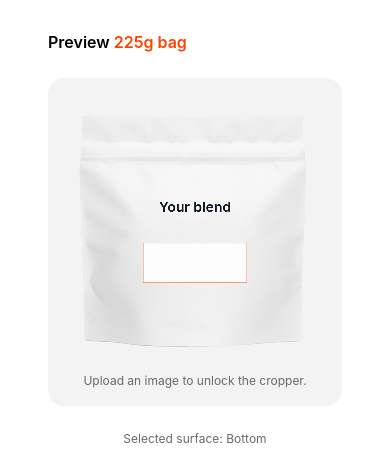
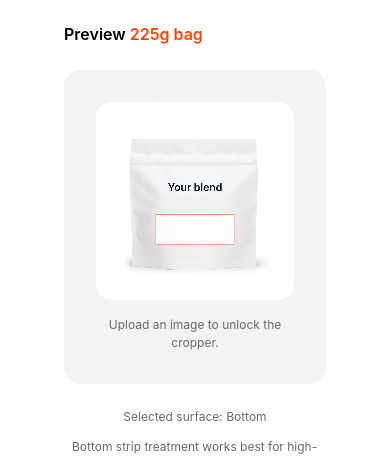
Before and after one commit to EZPZCOFFEE/ezpz.coffee, a Next.js app: page / in a window 390 px wide. Shown: the part 1361-1817 px from the top of the page. Built offline with nearby package versions, Linux system fonts and the light colour scheme; no server answers; what @shopify/hydrogen-react would draw is missing.

Commit message:
Cleanup layout

```diff
--- a/app/_components/CustomizationPageClient.tsx
+++ b/app/_components/CustomizationPageClient.tsx
@@ -60,10 +60,13 @@ const CustomizationPageClient = () => {
   return (
     <FormProvider {...formMethods}>
       <div className={styles.container}>
+        <div className={styles.panelColumn}>
           <CustomizationPanel
             statusMessage={statusMessage}
             onSubmit={(event) => void handleFormSubmit(event)}
           />
+        </div>
+        <div className={styles.previewColumn}>
           <PreviewDisplay
             formValues={watchedValues}
             roastPreviewLabel={roastPreviewLabel}
@@ -74,6 +77,7 @@ const CustomizationPageClient = () => {
             surfacePreviewDescription={surfacePreviewDetail.description}
           />
         </div>
+      </div>
     </FormProvider>
   );
 };
--- a/app/_components/PreviewCanvas.tsx
+++ b/app/_components/PreviewCanvas.tsx
@@ -11,7 +11,7 @@ import {
 } from "react";
 
 import styles from "@/app/styles.module.scss";
-import bagMockupBlank from "@/public/bags/mockup-blank.png";
+import bagMockupBlank from "@/public/bags/mock-up-blank.jpg";
 
 import { SurfaceValue, formatPreviewValue, sanitizeHexColor } from "./formConfig";
 
@@ -447,6 +447,7 @@ const PreviewCanvas = ({
 
   return (
     <div className={styles.canvasWrapper}>
+      <div className={styles.canvasContainer}>
         <canvas
           ref={bagCanvasRef}
           className={styles.previewCanvas}
@@ -460,6 +461,8 @@ const PreviewCanvas = ({
           onPointerLeave={handleCanvasPointerLeave}
           onPointerCancel={handleCanvasPointerCancel}
         />
+      </div>
+
       <div className={styles.canvasControls}>
         {artworkImage ? (
           <>
@@ -485,9 +488,6 @@ const PreviewCanvas = ({
                 Center image
               </button>
             </div>
-            <p className={styles.cropHint}>
-              Drag inside the highlighted area—only the outlined surface prints.
-            </p>
           </>
         ) : (
           <p className={styles.cropHint}>Upload an image to unlock the cropper.</p>
--- a/app/styles.module.scss
+++ b/app/styles.module.scss
@@ -1,26 +1,54 @@
 .container {
-  display: grid;
-  grid-template-columns: minmax(0, 420px) minmax(0, 1fr);
+  display: flex;
+  align-items: flex-start;
   gap: var(--spacing-state);
-  align-items: flex-start;
-  margin: 0 auto;
   width: 100%;
+  margin: 0;
+  padding: 0 var(--spacing-state);
+}
+
+.panelColumn {
+  flex: 0 0 420px;
+  max-width: 420px;
+  height: 100vh;
+  padding: var(--spacing-state) 0;
+  width: 100%;
+}
+
+.previewColumn {
+  flex: 1;
+  position: sticky;
+  top: 0;
+  height: 100vh;
+  display: flex;
+  flex-direction: column;
+  justify-content: flex-start;
+  padding: var(--spacing-state) 0 var(--spacing-state) var(--spacing-state);
 }
 
 @media (max-width: 1200px) {
   .container {
-    grid-template-columns: 1fr;
+    flex-direction: column;
+    padding: 0 var(--spacing-city);
   }
-}
 
-@media (max-width: 600px) {
-  .container {
-    gap: var(--spacing-city);
+  .panelColumn {
+    flex: 1;
+    max-width: none;
+    height: auto;
+    padding: var(--spacing-city) 0;
+  }
+
+  .previewColumn {
+    position: static;
+    height: auto;
+    width: 100%;
+    padding: 0 0 var(--spacing-city);
   }
 }
 
 .panel {
-  padding: var(--spacing-state);
+  width: 100%;
 
   .panelTitle {
     font-size: var(--font-size-fluid-xl);
@@ -48,6 +76,7 @@
   flex-direction: column;
   gap: var(--spacing-state);
   padding: var(--spacing-state);
+  height: 100%;
 
   .displayHeader {
     font-size: var(--font-size-fluid-xl);
@@ -69,6 +98,7 @@
     border-radius: var(--border-radius-lg);
     display: flex;
     flex-direction: column;
+    flex: 1;
     gap: var(--spacing-state);
     align-items: stretch;
     width: 100%;
@@ -83,22 +113,40 @@
     gap: var(--spacing-city);
     background: var(--color-bg-secondary);
     border-radius: var(--border-radius-xl);
+    padding: var(--spacing-city);
     width: 100%;
+    height: 100%;
     align-self: stretch;
+
+    .canvasContainer {
+      width: 100%;
+      height: 100%;
+      display: flex;
+      background: var(--color-bg-primary);
+      border-radius: var(--border-radius-lg);
+      justify-content: center;
+      align-items: center;
+      flex: 1;
+    }
   }
 
   .previewCanvas {
-    width: min(100%, 720px);
+    width: auto;
     height: auto;
     aspect-ratio: 1 / 1;
     background: var(--color-bg-secondary);
     border-radius: var(--border-radius-lg);
+
+    @media (max-width: 1200px) {
+      width: 100%;
+      height: auto;
+      aspect-ratio: 1 / 1;
+    }
   }
 
   .canvasControls {
     width: 100%;
     display: flex;
-    flex-direction: column;
     gap: var(--spacing-street);
   }
 
@@ -119,7 +167,7 @@
     appearance: none;
     height: 4px;
     border-radius: var(--border-radius-full);
-    background: var(--color-gray-200);
+    background: var(--color-gray-400);
     outline: none;
   }
 
@@ -157,13 +205,14 @@
 
   .cropResetButton {
     border: none;
-    background: var(--color-gray-100);
+    background: var(--color-white);
     color: var(--color-text-primary);
-    font-weight: var(--font-weight-semibold);
-    padding: var(--spacing-dot) var(--spacing-city);
+    font-weight: var(--font-weight-normal);
+    font-size: var(--font-size-fluid-sm);
+    padding: var(--spacing-room) var(--spacing-house);
     border-radius: var(--border-radius-full);
     cursor: pointer;
-    transition: background 150ms ease;
+    white-space: nowrap;
   }
 
   .cropResetButton:hover {
@@ -175,6 +224,12 @@
     color: var(--color-neutral);
     margin: 0;
     text-align: center;
+  }
+
+  @media (min-width: 1280px) {
+    .canvasControls {
+      width: 240px;
+    }
   }
 
   .displayFooter {
@@ -190,10 +245,6 @@
 }
 
 @media (max-width: 600px) {
-  .previewCanvas {
-    max-width: 100%;
-  }
-
   .displayFooter {
     flex-direction: column;
     align-items: flex-start;
```
Lines whose indentation alone changed are shown as unchanged.
